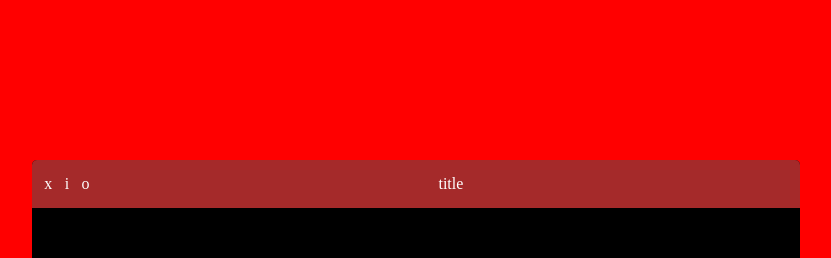
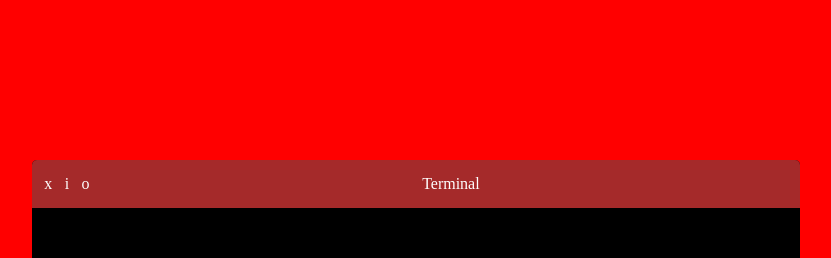
Before and after one commit to Wahid-Abdul/aboutme-terminal, a React (Create React App) app: page / in a window 1280 px wide. Shown: the top 258 px of the page, without its empty margins (224-1055 px from the left). Built offline with nearby package versions, Linux system fonts and the light colour scheme; a web font is replaced by a local one.

Commit message:
command input styles changed to match design

```diff
--- a/src/components/TerminalTitle/TerminalTitle.js
+++ b/src/components/TerminalTitle/TerminalTitle.js
@@ -16,7 +16,7 @@ const TerminalTitle = () => {
                 <span className="actionButton">o</span>
             </div>
             <div className="titleContainer">
-                title
+                Terminal
             </div>
 
         </div>
```
